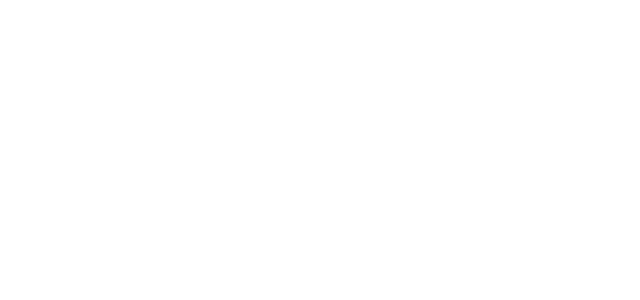
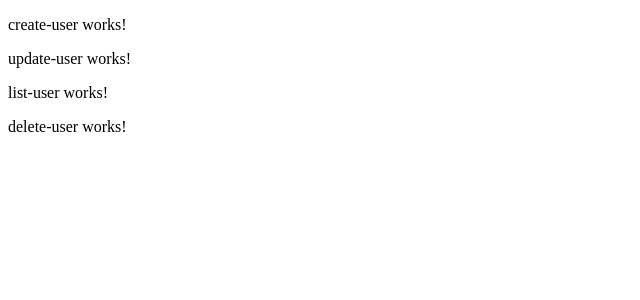
Before and after one commit to y-ravishanka/DCE-FrontEnd-Test, an Angular app: page / in a window 1280 px wide. Shown: the top 300 px of the page, without its empty margins (0-640 px from the left). Built offline with nearby package versions, Linux system fonts and the light colour scheme.

Commit message:
add other components to app_component html

```diff
--- a/src/app/app.component.html
+++ b/src/app/app.component.html
@@ -1,3 +1,6 @@
 <div>
-
+  <app-create-user></app-create-user>
+  <app-update-user></app-update-user>
+  <app-list-user></app-list-user>
+  <app-delete-user></app-delete-user>
 </div>
```
